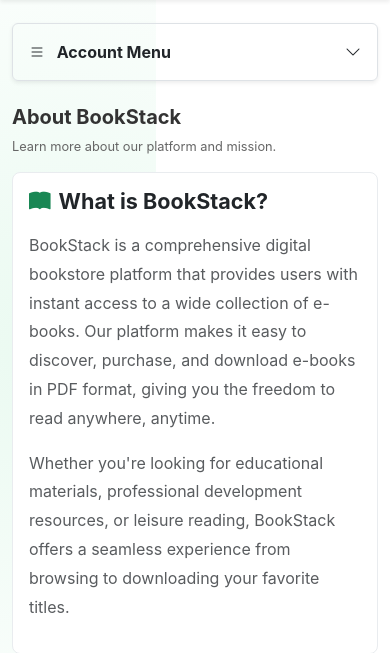
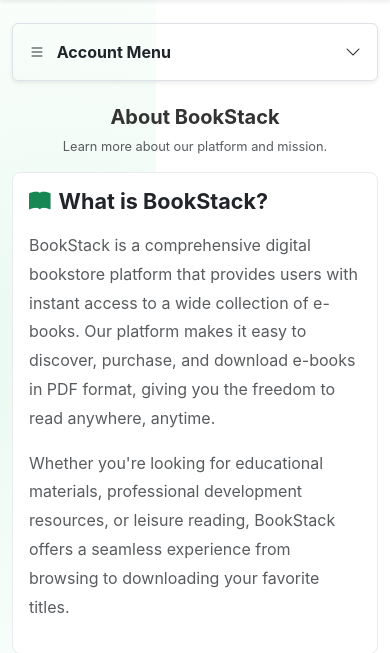
Before and after one commit to Hiro-Setsuya/BookStack, a PHP site: page /BookStack/about.php in a window 390 px wide. Shown: the part 61-714 px from the top of the page. Run offline with PHP 8.4, Linux system fonts and the light colour scheme; the visitor is signed in with stand-in values (Sample User, id 1); data that the repository does not hold is empty; some libraries are stand-ins or nearby versions.

Commit message:
about prof header center text in mobile

```diff
--- a/about.php
+++ b/about.php
@@ -41,9 +41,9 @@ $user = mysqli_fetch_assoc($user_result);
             <?php include 'includes/client-sidebar.php'; ?>
 
             <div class="col-lg-9">
-                <div class="profile-header mb-4">
-                    <h2>About BookStack</h2>
-                    <p>Learn more about our platform and mission.</p>
+                <div class="profile-header mb-4 text-center text-lg-start">
+                    <h2 class="fw-bold">About BookStack</h2>
+                    <p class="text-muted">Learn more about our platform and mission.</p>
                 </div>
 
                 <!-- About Section -->
```
